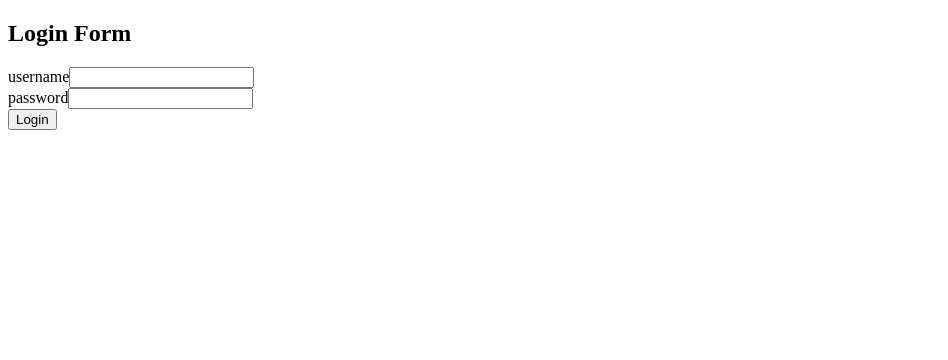
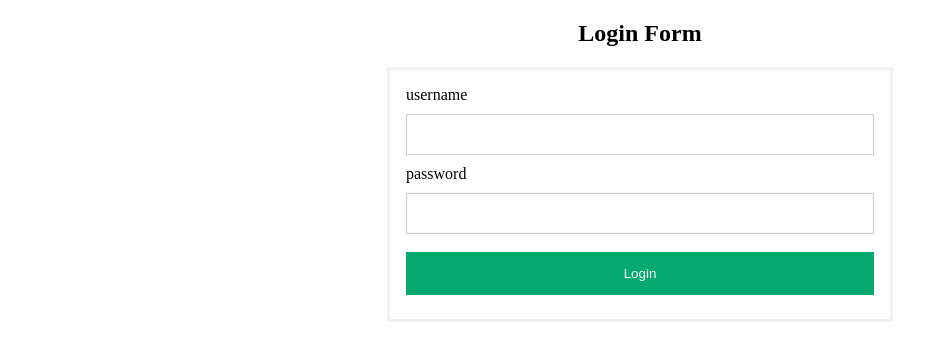
Before and after one commit to km539/library, a React (Create React App) app: page / in a window 1280 px wide. Shown: the top 360 px of the page, without its empty margins (0-948 px from the left). Built offline with nearby package versions, Linux system fonts and the light colour scheme.

Commit message:
add Login.css

```diff
--- a/src/components/Login.tsx
+++ b/src/components/Login.tsx
@@ -1,5 +1,6 @@
 import React from "react";
 import { useNavigate } from "react-router-dom";
+import "../styles/Login.css";
 
 function Login() {
   const navigate = useNavigate();
@@ -16,20 +17,14 @@ function Login() {
   };
   return (
     <>
-      <div>
-        <h2>Login Form</h2>
-      </div>
+      <h2 className="title">Login Form</h2>
       <div>
         <form action="" onSubmit={submitAction}>
-          <div>
+          <div className="container">
             <label htmlFor="username">username</label>
             <input type="text" name="username" required />
-          </div>
-          <div>
             <label htmlFor="password">password</label>
             <input type="password" name="password" required />
-          </div>
-          <div>
             <button>Login</button>
           </div>
         </form>
--- /dev/null
+++ b/src/styles/Login.css
@@ -0,0 +1,32 @@
+form {
+  border: 3px solid #f1f1f1;
+  width: 500px;
+  margin: auto;
+}
+
+.title {
+  text-align: center;
+}
+.container {
+  padding: 16px;
+}
+
+input[type="text"],
+input[type="password"] {
+  width: 100%;
+  padding: 12px 20px;
+  margin: 10px 0;
+  display: inline-block;
+  border: 1px solid #ccc;
+  box-sizing: border-box;
+}
+
+button {
+  background-color: #04aa6d;
+  color: white;
+  padding: 14px 20px;
+  margin: 8px 0;
+  border: none;
+  cursor: pointer;
+  width: 100%;
+}
```
